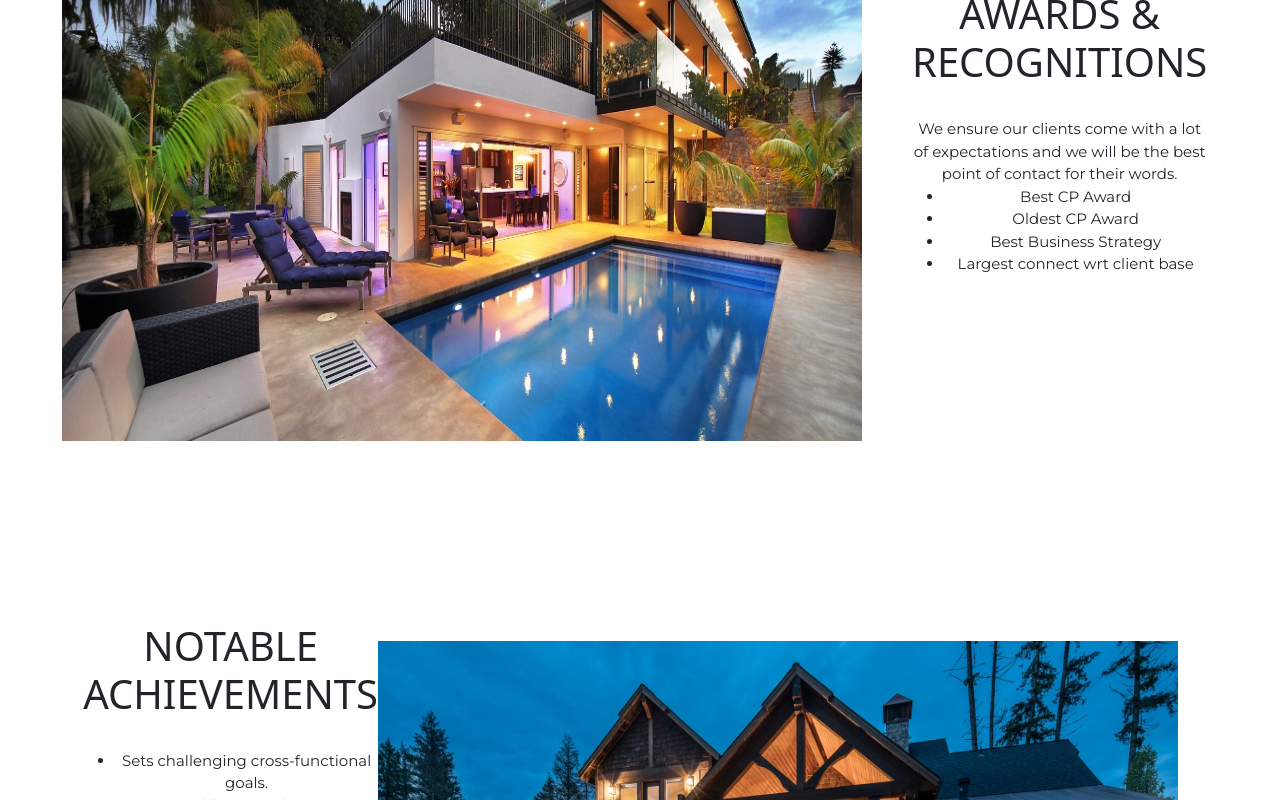
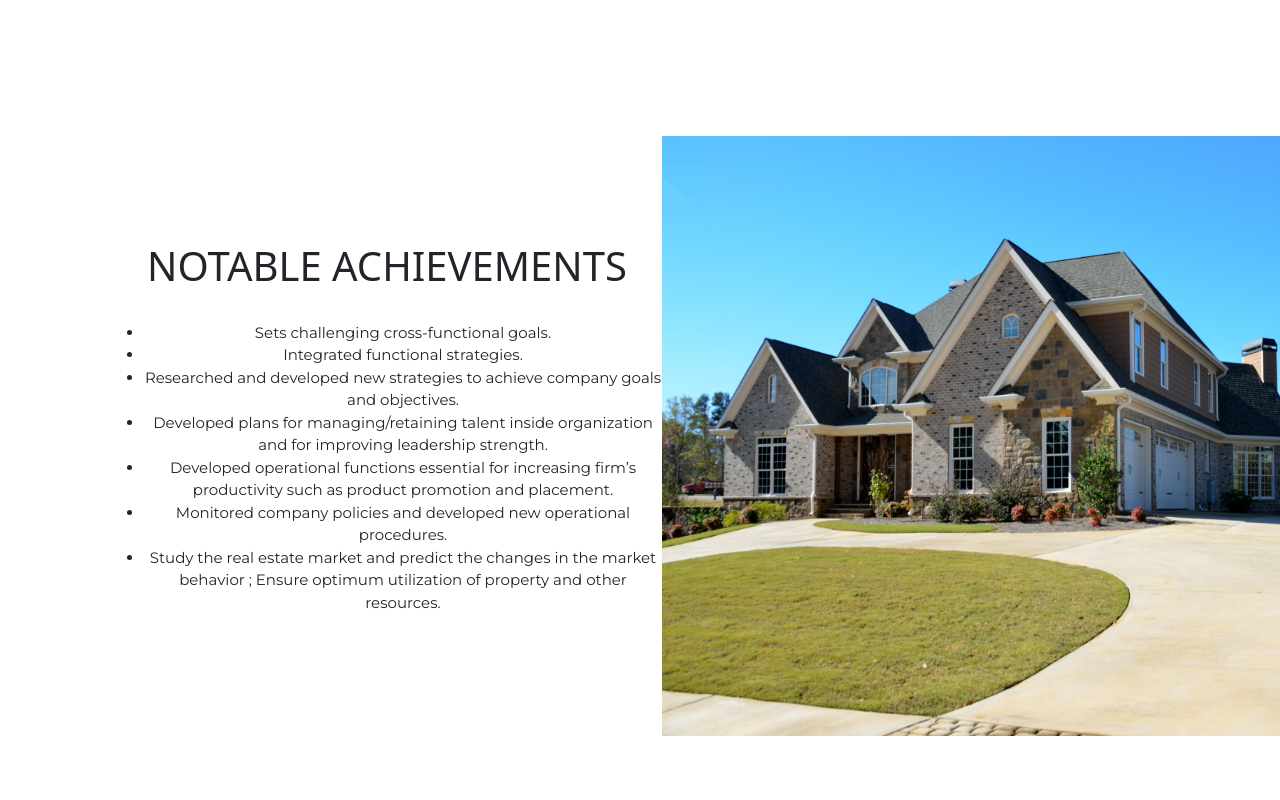
Before and after one commit to manjunathacharya15/realestate, a React (Create React App) app: page / in a window 1280 px wide. Shown: the part 2980-3780 px from the top of the page. Built offline with nearby package versions, Linux system fonts and the light colour scheme.

Commit message:
realestate work done adding images in home 16-6-2021

```diff
--- a/public/index.html
+++ b/public/index.html
@@ -3,7 +3,7 @@
   <head>
     <meta charset="utf-8" />
     <link rel="icon" href="%PUBLIC_URL%/favicon.ico" />
-    <meta name="viewport" content="width=device-width, initial-scale=1" />
+    <meta name="viewport" content="width=device-width, initial-scale=1.0" />
     <meta name="theme-color" content="#000000" />
     <meta
       name="description"
--- a/src/components/homepage.js
+++ b/src/components/homepage.js
@@ -1,13 +1,18 @@
 import React, { Component } from 'react'
+import '/Users/manjunath/realestate/src/index.css'
 
 
 
 export default class homepage extends Component {
     render() {
         return (
-            <div className="container" style={{margin:"auto 50px auto 50px"}}>
+            <div className="container" style={{margin:"auto 50px auto 50px",
+            display: "flex",
+  flexdirection: "column"
+            }}>
                 <div className="row">
-                    <div className=" col-lg col-md col-sm">
+                    <div className=" col-lg">
+
 
                 <div>
                 <img style={{width:"1400px",height:"700px"}} alt="" src="./first1.jpg"/>
@@ -67,7 +72,7 @@
                     </p> </span>
                 </div>
                 <div style={{display:"flex",alignItems:"center",flexDirection:"row-reverse"}} >
-                <img  style={{width:"800px",height:"600px",marginTop:"100px",marginBottom:"100px",}} alt="" src="./home1.jpg"/>
+                <img  style={{width:"800px",height:"600px",marginTop:"100px",marginBottom:"100px",}} alt="" src="./lax.jpg"/>
                 <span style={{marginLeft:"50px"}} ><b><h1>NOTABLE ACHIEVEMENTS</h1></b><br/>
                 <p style={{textAlign:"center",fontSize:"15px",fontFamily:"Montserrat,sans-serif"}}>
 
--- a/src/index.css
+++ b/src/index.css
@@ -12,3 +12,14 @@
     monospace;
 }
 @import url('https://fonts.googleapis.com/css2?family=Montserrat&display=swap');
+
+
+.container{
+@media only screen and (max-width:700px) {
+
+body {
+  backgroundcolor:red
+}
+
+}
+}
```
Also changed, not shown: public/lax.jpg (added).
